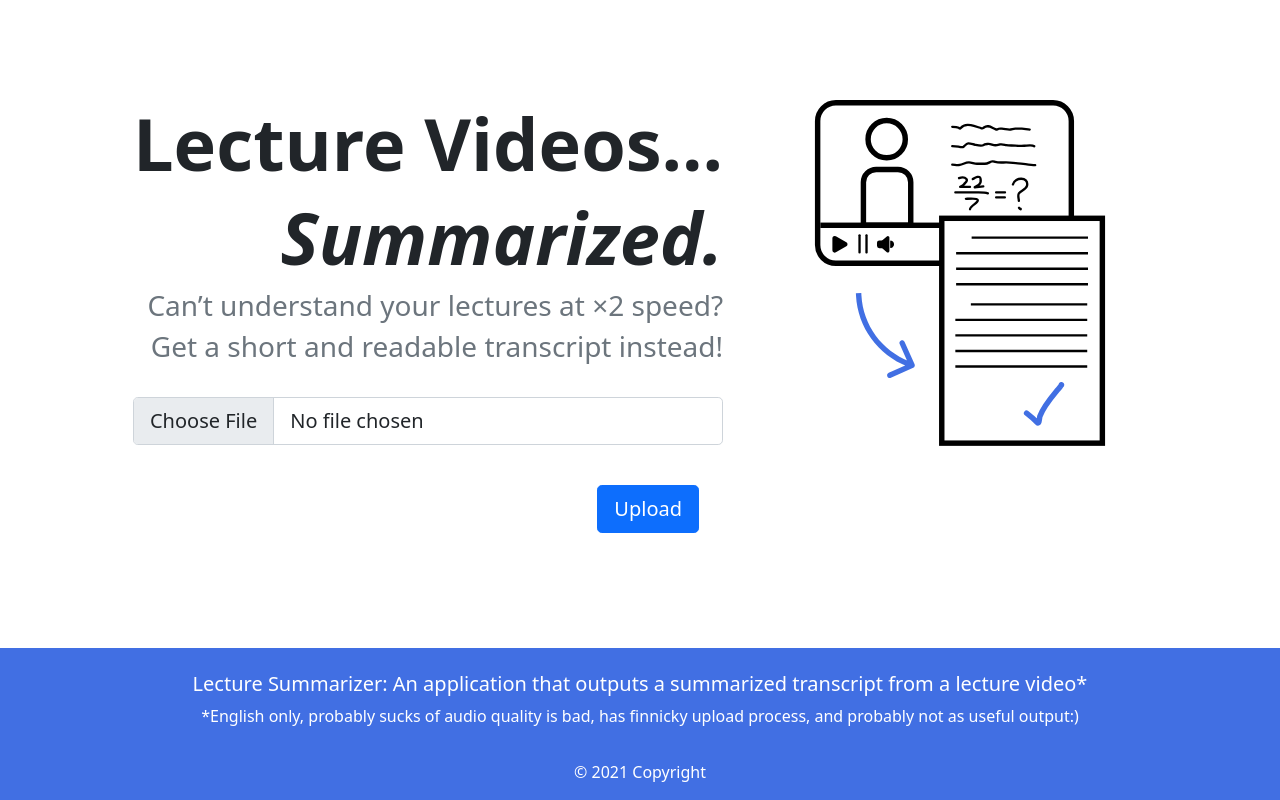
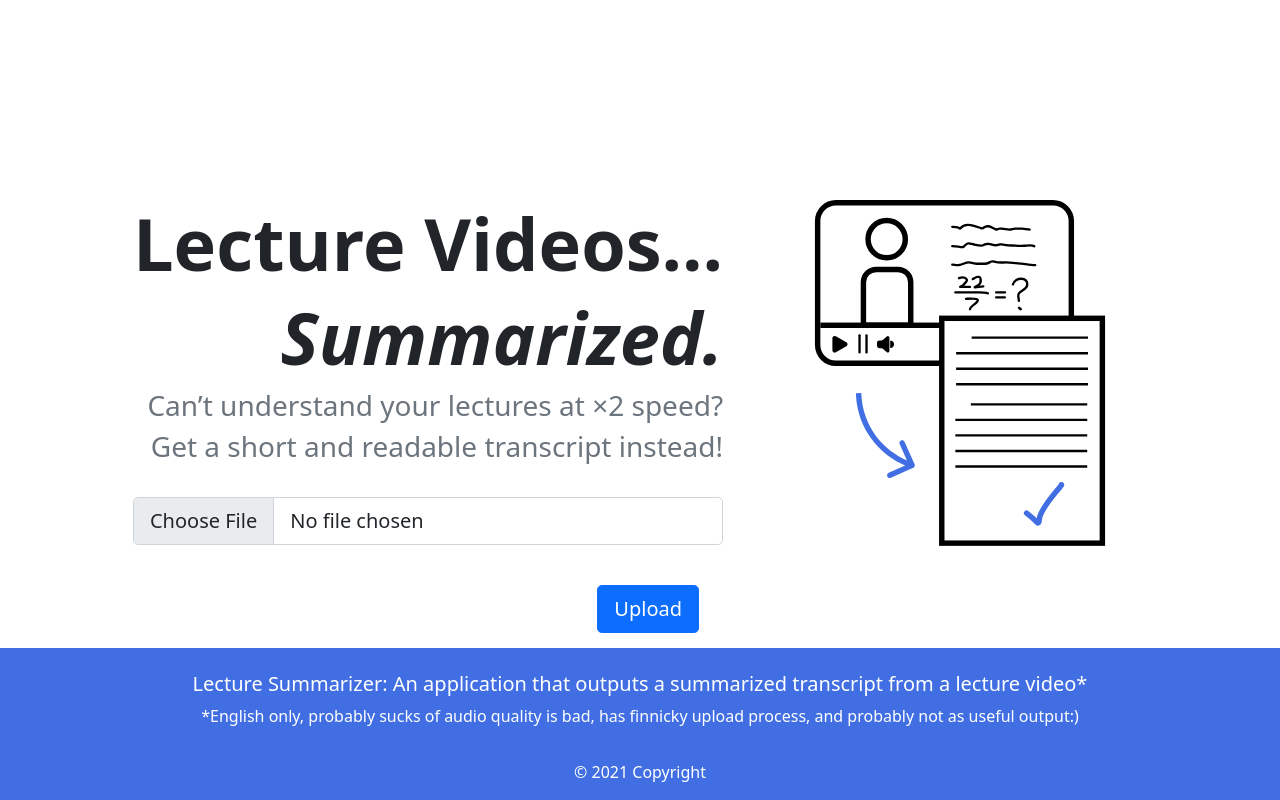
Before and after one commit to CS196Illinois/Group65-FA21, a React (Create React App) app in the folder Project/front-end/: page / in a window 1280 px wide. Built offline with nearby package versions, Linux system fonts and the light colour scheme.

Commit message:
Pretty-fying

```diff
--- a/Project/front-end/src/Home.js
+++ b/Project/front-end/src/Home.js
@@ -38,7 +38,7 @@ export default function Home() {
   }
 
   function uploadFile(event) {
-    console.log(file);
+    console.dir(file);
     if (file === null) alert("No File Chosen.");
     else {
       setIsLoading(true);
@@ -56,7 +56,13 @@ export default function Home() {
 
   return (
     <>
-      <div style={{ display: "flex", justifyContent: "center" }}>
+      <div
+        style={{
+          display: "flex",
+          justifyContent: "center",
+          paddingTop: "100px",
+        }}
+      >
         <div style={{ paddingRight: 50, textAlign: "right" }}>
           <Title />
           <Subtitles />
@@ -78,7 +84,7 @@ export default function Home() {
           {isLoading ? (
             <>
               <div className="spinner-border text-primary" role="status" />
-              <h4>loading...</h4>
+              <h4 className="text-muted">Loading...</h4>
             </>
           ) : null}
         </div>
@@ -91,6 +97,7 @@ export default function Home() {
             textAlign: "center",
             marginBottom: "100px",
           }}
+          className="lead"
         >
           <h2>Full Transcript</h2>
           <p style={{ textAlign: "left" }}>{resultData}</p>
```
